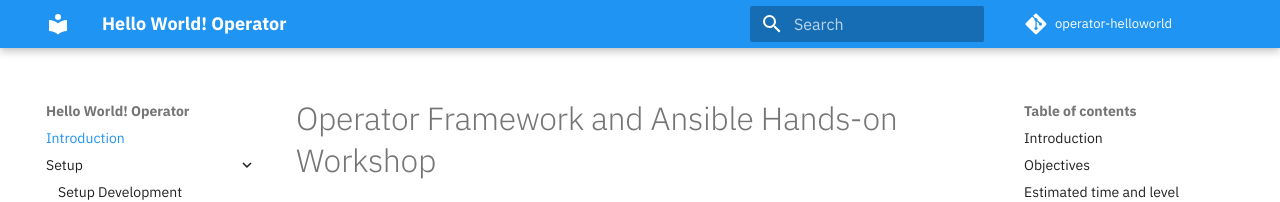
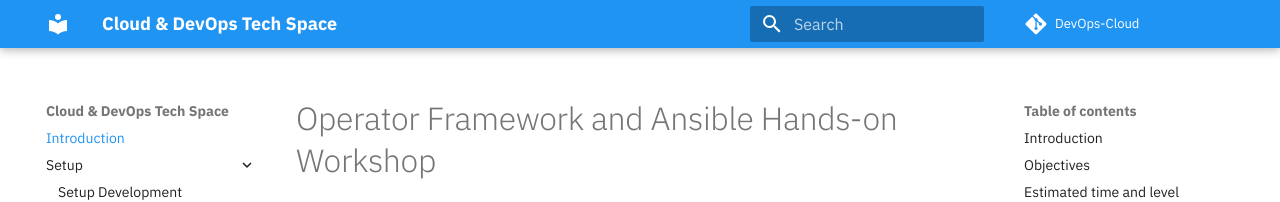
Before and after one commit to govindsme/DevOps-Cloud, an MkDocs documentation site: the page built from documentation/README.md, in a window 1280 px wide. Shown: the top 202 px of the page. Built offline with MkDocs 1.6.1 and Material for MkDocs 9.7.7, drawn with Linux system fonts in a browser that asks for light colours; comment, search, counter and statistics services are not loaded.

Commit message:
Update mkdocs.yml

```diff
--- a/mkdocs.yml
+++ b/mkdocs.yml
@@ -1,11 +1,11 @@
 # Project information
-site_name: Hello World! Operator
-site_url: https://thomassuedbroecker.github.io/operator-helloworld
-site_author: Customization by Thomas Südbröcker (Keith Tenzer)
+site_name: Cloud & DevOps Tech Space
+site_url: https://govindsme.github.io/devops-cloud
+site_author: Customization by Govindarajan Vishnuchithan
 
 # Repository
-repo_name: operator-helloworld
-repo_url: https://github.com/thomassuedbroecker/operator-helloworld
+repo_name: DevOps-Cloud
+repo_url: https://github.com/govindsme/DevOps-Cloud
 edit_uri: edit/master/documentation
 docs_dir: documentation
 
```
